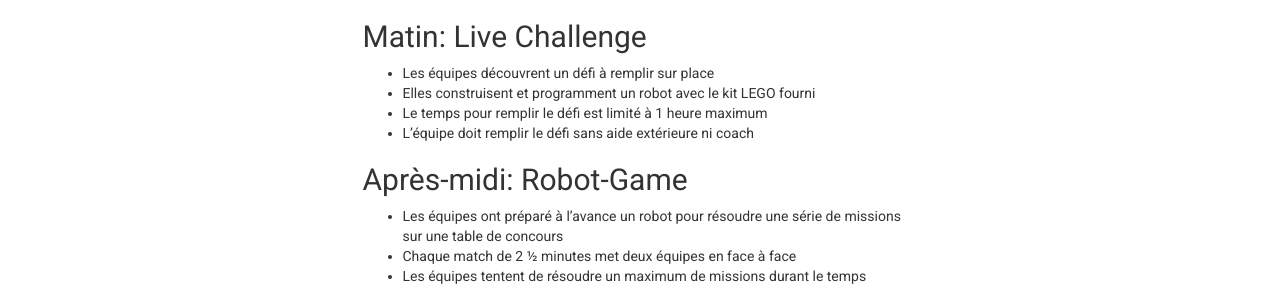
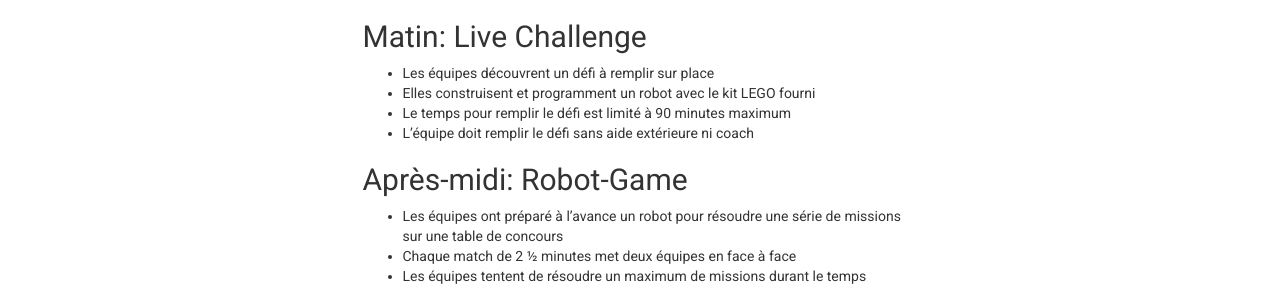
Before and after one commit to robots-ju/coupe.robots-ju.ch, a Jekyll site: the page built from programme.md, in a window 1280 px wide. Shown: the part 516-804 px from the top of the page. Built offline with Jekyll 4.4.1, drawn with Linux system fonts in a browser that asks for light colours; comment, search, counter and statistics services are not loaded.

Commit message:
MAJ Durée LC

```diff
--- a/programme.md
+++ b/programme.md
@@ -21,7 +21,7 @@ L'événement sera également diffusé en direct sur notre site web.
 
 - Les équipes découvrent un défi à remplir sur place
 - Elles construisent et programment un robot avec le kit LEGO fourni
-- Le temps pour remplir le défi est limité à 1 heure maximum
+- Le temps pour remplir le défi est limité à 90 minutes maximum
 - L’équipe doit remplir le défi sans aide extérieure ni coach
 
 ## Après-midi: Robot-Game
```
